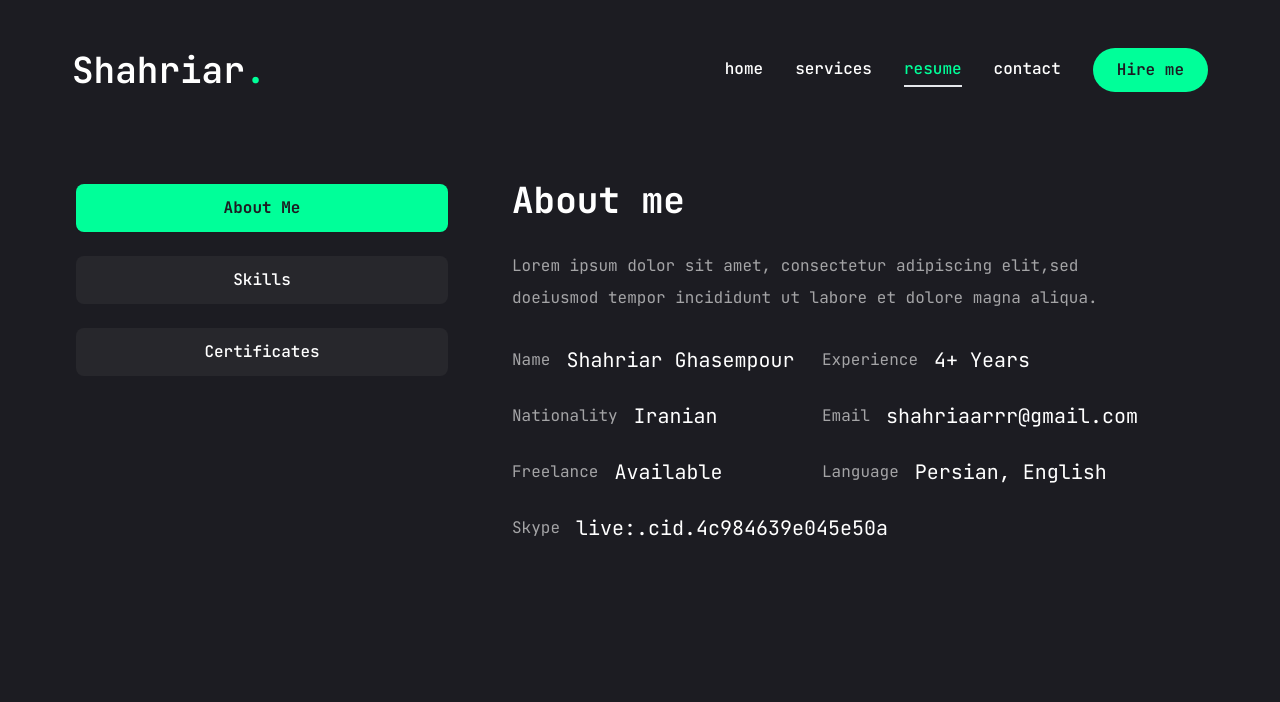
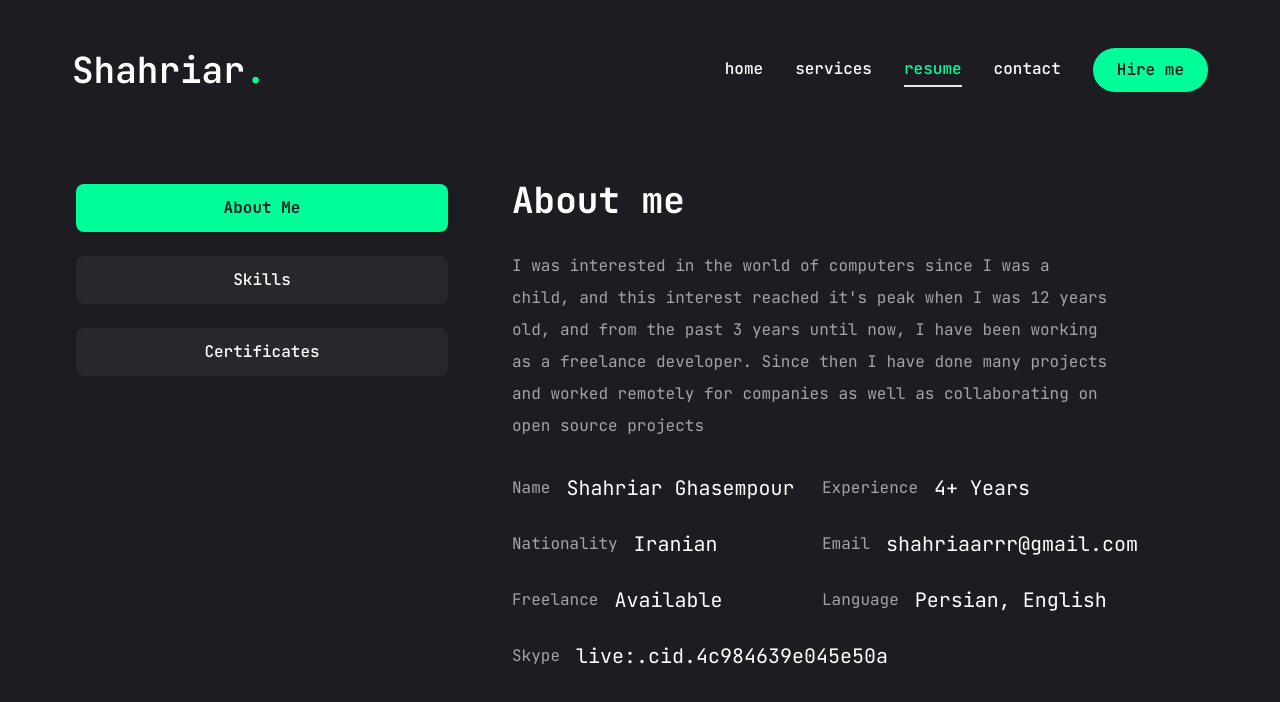
Before and after one commit to shahriaarrr/shahriaarrr.github.io, a Next.js app: page /resume in a window 1280 px wide. Shown: the top 702 px of the page. Built offline with nearby package versions, Linux system fonts and the light colour scheme.

Commit message:
add description to resume page

```diff
--- a/app/resume/page.jsx
+++ b/app/resume/page.jsx
@@ -23,7 +23,7 @@ import { ScrollArea } from "@/components/ui/scroll-area";
 
 const about = {
    title: "About me",
-   description: "Lorem ipsum dolor sit amet, consectetur adipiscing elit,sed doeiusmod tempor incididunt ut labore et dolore magna aliqua.",
+   description: "I was interested in the world of computers since I was a child, and this interest reached it's peak when I was 12 years old, and from the past 3 years until now, I have been working as a freelance developer. Since then I have done many projects and worked remotely for companies as well as collaborating on open source projects",
    info: [
     {
       fieldName: "Name",
@@ -72,7 +72,7 @@ const about = {
 const certificates = {
   icons: '/resume/cap.svg',
   title: "My Certificates",
-  description: "Lorem ipsum dolor sit amet, consectetur adipiscing elit",
+  description: "I'm interested in learning and experiencing new things. Here you can see a part of my learning path",
   items: [
     {
       institution: "Harvard University",
@@ -109,7 +109,7 @@ const certificates = {
 
 const skills = {
   title: "My Skills",
-  description: "Lorem ipsum dolor sit amet, consectetur adipiscing elit",
+  description: "showcases my expertise in various technologies and tools, highlighting my proficiency and experience.",
   skillList:[
     {
       icon: <FaPython />,
```
